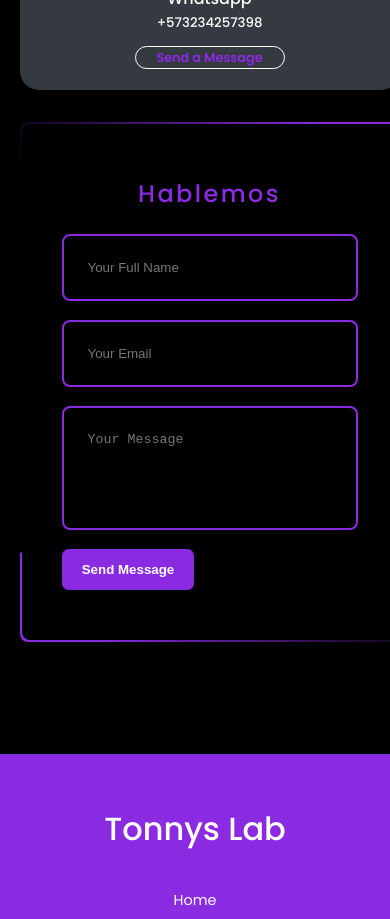
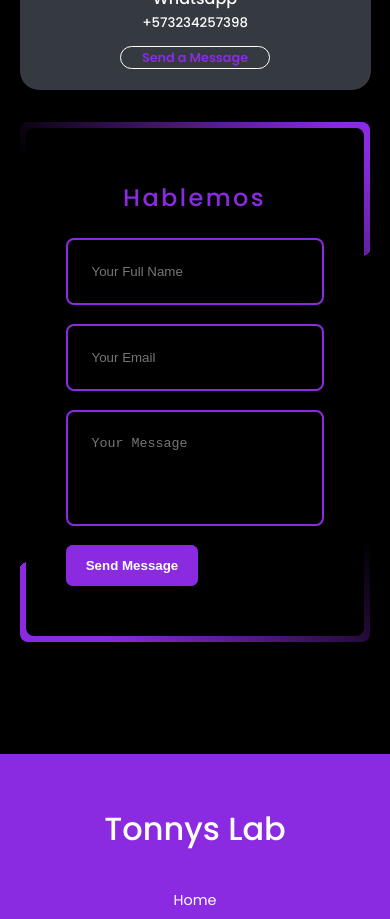
Before and after one commit to tonnyquintero/Tonnys-Portfolio, a React (Create React App) app: page / in a window 390 px wide. Shown: the part 8920-9839 px from the top of the page. Built offline with nearby package versions, Linux system fonts and the light colour scheme.

Commit message:
fixing responsive contact

```diff
--- a/src/components/contact/contact.css
+++ b/src/components/contact/contact.css
@@ -89,7 +89,7 @@ input, textarea {
 /* Aqui el Animated */
 .box {
     position: relative;
-    width: 380px;
+    width: 350px;
     height: 520px;
     background: black;
     border-radius: 8px;
@@ -133,7 +133,7 @@ input, textarea {
 
     .form {
         position: absolute;
-        inset: 2px;
+        inset: 6px;
         border-radius: 8px;
         background: black;
         z-index: 10;
@@ -154,7 +154,7 @@ input, textarea {
 
     .box2 {
         position: relative;
-        width: 380px;
+        width: 350px;
         height: 520px;
         background: white;
         border-radius: 8px;
@@ -198,7 +198,7 @@ input, textarea {
 
         .form2 {
             position: absolute;
-            inset: 2px;
+            inset: 6px;
             border-radius: 8px;
             background: white;
             z-index: 10;
```
